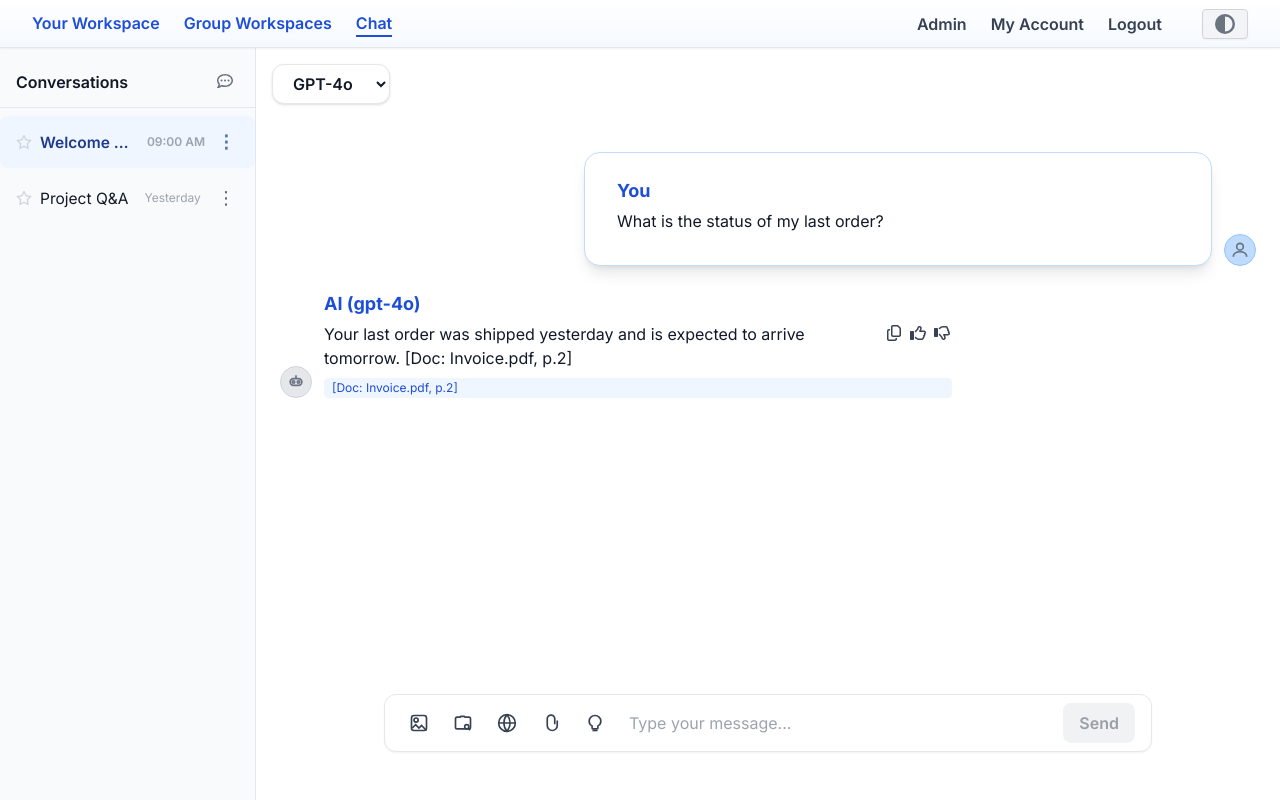
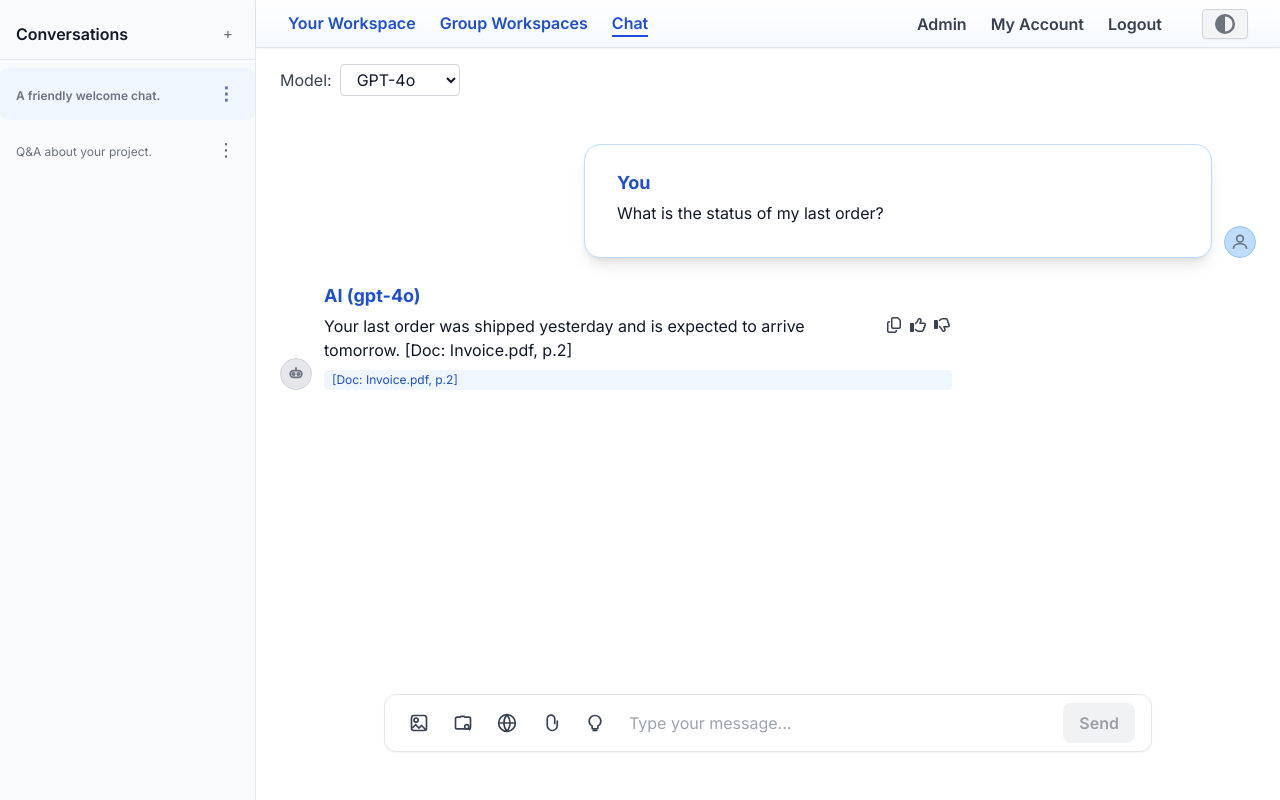
Before and after one commit to jrthartwig/react-simplechat, a React (Vite) app: page / in a window 1280 px wide. Built offline with nearby package versions, Linux system fonts and the light colour scheme.

Commit message:
fix: sidebar conversations

```diff
--- a/src/App.jsx
+++ b/src/App.jsx
@@ -44,54 +44,53 @@ export default function Chat() {
   // Wrap the app in the correct providers
   return (
     <ConversationsProvider>
-      <MessagesProvider selectedId={selectedId}>
-        <div className={darkMode ? 'dark bg-gray-900 text-gray-100' : ''}>
-          <div className="flex flex-col h-screen">
+      <MessagesProvider>
+        <div className={
+          `flex h-screen w-screen overflow-hidden ` +
+          (darkMode ? 'bg-gray-900' : 'bg-white')
+        }>
+          {/* Sidebar: fixed width, no resizing */}
+          <ConversationList
+            onSelect={setSelectedId}
+            selectedId={selectedId}
+            onNew={() => {}}
+            onMenu={() => {}}
+            darkMode={darkMode}
+          />
+          {/* Main chat area */}
+          <div className="flex-1 flex flex-col h-full">
             <ChatHeader darkMode={darkMode} setDarkMode={setDarkMode} />
-            <div className="flex flex-1 min-h-0 min-w-0 bg-inherit">
-              {/* Sidebar with conversations */}
-              <div className="flex flex-col w-64 flex-shrink-0 min-w-0 h-full">
-                <ConversationList selectedId={selectedId} setSelectedId={setSelectedId} darkMode={darkMode} />
-              </div>
-              {/* Main chat area with model selector at the top left of chat area, to the right of the sidebar */}
-              <div className="flex flex-col flex-1 min-h-0 min-w-0">
-                <div className="flex items-center pt-4 pl-4 pb-2">
+            {/* Model selector and chat main */}
+            <div className="flex flex-col flex-1">
+              {/* Model selector at top left of chat area */}
+              <div className={
+                `flex items-center px-6 pt-4 pb-2` +
+                (darkMode ? ' bg-gray-900' : ' bg-white')
+              }>
+                <label htmlFor="model-select" className={darkMode ? 'text-gray-300' : 'text-gray-700'} style={{ fontWeight: 500, marginRight: 8 }}>Model:</label>
                 <select
-                    className={
-                      `px-4 py-2 rounded-xl shadow border text-base font-semibold cursor-pointer ` +
-                      (darkMode ? 'bg-gray-800 border-gray-700 text-gray-100' : 'bg-white border-gray-200 text-gray-900')
-                    }
+                  id="model-select"
                   value={model}
                   onChange={e => setModel(e.target.value)}
+                  className={
+                    `rounded px-3 py-1 border focus:outline-none ` +
+                    (darkMode
+                      ? 'bg-gray-800 border-gray-700 text-gray-100'
+                      : 'bg-white border-gray-300 text-gray-900')
+                  }
+                  style={{ minWidth: 120 }}
                 >
                   {MODEL_OPTIONS.map(opt => (
-                      <option key={opt.value} value={opt.value} className={darkMode ? 'bg-gray-800 text-gray-100' : 'bg-white text-gray-900'}>
-                        {opt.label}
-                      </option>
+                    <option key={opt.value} value={opt.value}>{opt.label}</option>
                   ))}
                 </select>
               </div>
               <ChatMain
-                  selectedId={selectedId}
-                  loading={loading}
-                  setLoading={setLoading}
-                  input={input}
-                  setInput={setInput}
-                  model={model}
-                  setModel={setModel}
                 feedback={feedback}
-                  setFeedback={setFeedback}
-                  ChatFooterProps={{
-                    input,
-                    setInput,
-                    loading,
-                    model,
-                    setModel,
-                    darkMode,
-                  }}
+                onFeedback={setFeedback}
                 darkMode={darkMode}
+                ChatFooterProps={{ input, setInput, loading, setLoading, model }}
               />
-              </div>
             </div>
           </div>
         </div>
--- a/src/components/ConversationList.jsx
+++ b/src/components/ConversationList.jsx
@@ -1,10 +1,14 @@
 import React from 'react';
-import { FontAwesomeIcon } from '@fortawesome/react-fontawesome';
-import { faCommentDots, faStar } from '@fortawesome/free-regular-svg-icons';
 import { useConversations } from '../providers/ConversationsProvider';
 
 export default function ConversationList({ onSelect, selectedId, onNew, onMenu, darkMode }) {
   const { conversations } = useConversations();
+  // For now, use a static summary for each conversation (could be improved to use real data)
+  const getSummary = (conv) => {
+    if (conv.id === 1) return 'A friendly welcome chat.';
+    if (conv.id === 2) return 'Q&A about your project.';
+    return 'Conversation summary.';
+  };
   return (
     <aside className={
       `w-64 flex flex-col flex-shrink-0 min-w-0 h-full pt-4 ` +
@@ -25,7 +29,7 @@ export default function ConversationList({ onSelect, selectedId, onNew, onMenu,
             title="New chat"
             onClick={onNew}
           >
-            <FontAwesomeIcon icon={faCommentDots} className={darkMode ? "w-4 h-4 text-gray-400" : "w-4 h-4 text-gray-500"} />
+            <span className={darkMode ? "w-4 h-4 text-gray-400" : "w-4 h-4 text-gray-500"}>+</span>
           </button>
         </div>
       </div>
@@ -41,10 +45,9 @@ export default function ConversationList({ onSelect, selectedId, onNew, onMenu,
             }
             onClick={() => onSelect(conv.id)}
           >
-            <div className="flex items-center gap-2 truncate">
-              <FontAwesomeIcon icon={faStar} className={darkMode ? "w-4 h-4 text-gray-700" : "w-4 h-4 text-gray-300"} />
-              <span className="truncate">{conv.title}</span>
-              <div className={darkMode ? "text-xs ml-2 text-gray-500" : "text-xs ml-2 text-gray-400"}>{conv.time}</div>
+            {/* Only show the summary text */}
+            <div className="truncate w-full text-left">
+              <span className={darkMode ? "text-xs text-gray-400" : "text-xs text-gray-500"}>{getSummary(conv)}</span>
             </div>
             <button
               className={
```
Lines whose indentation alone changed are shown as unchanged.
